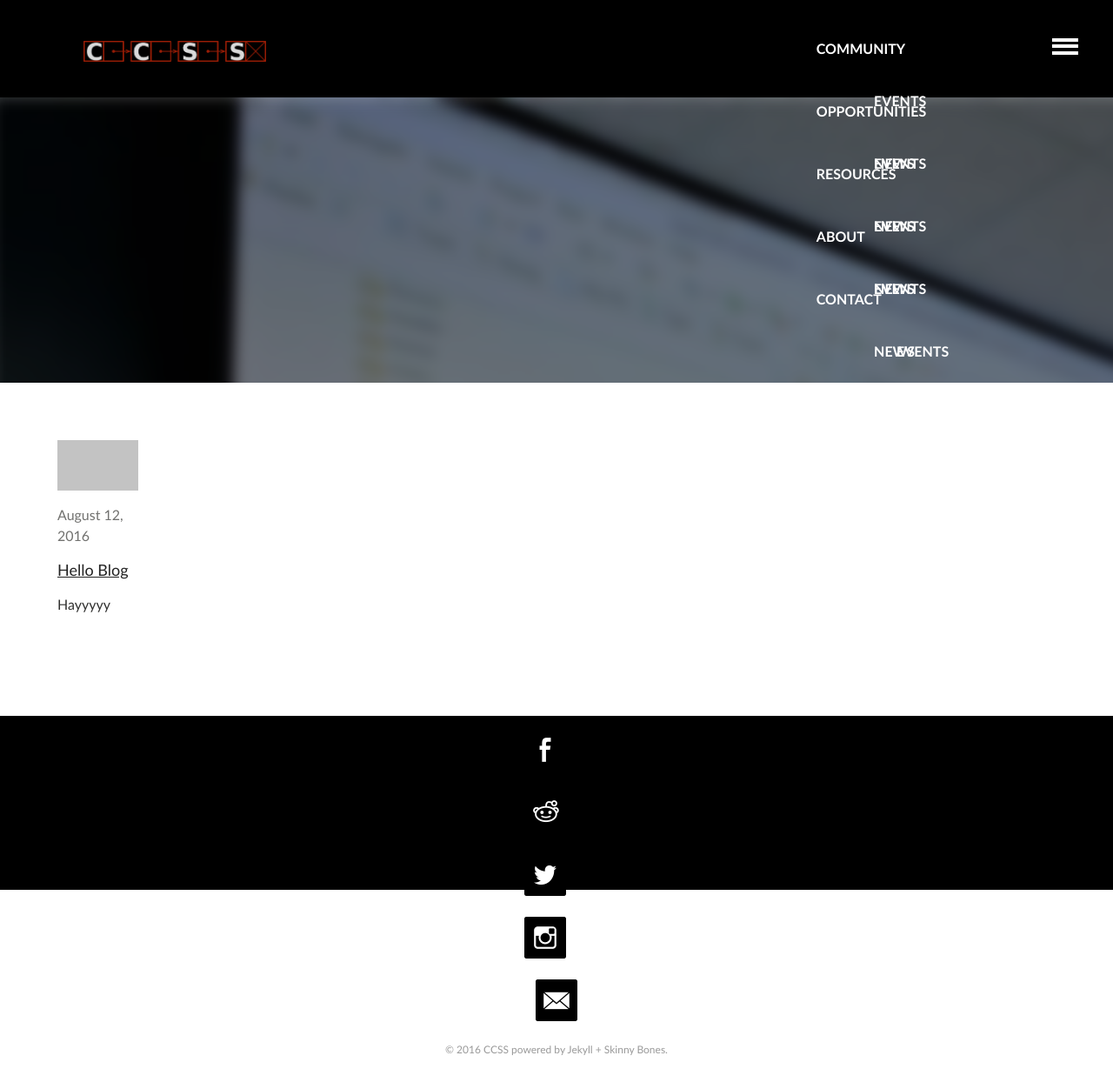
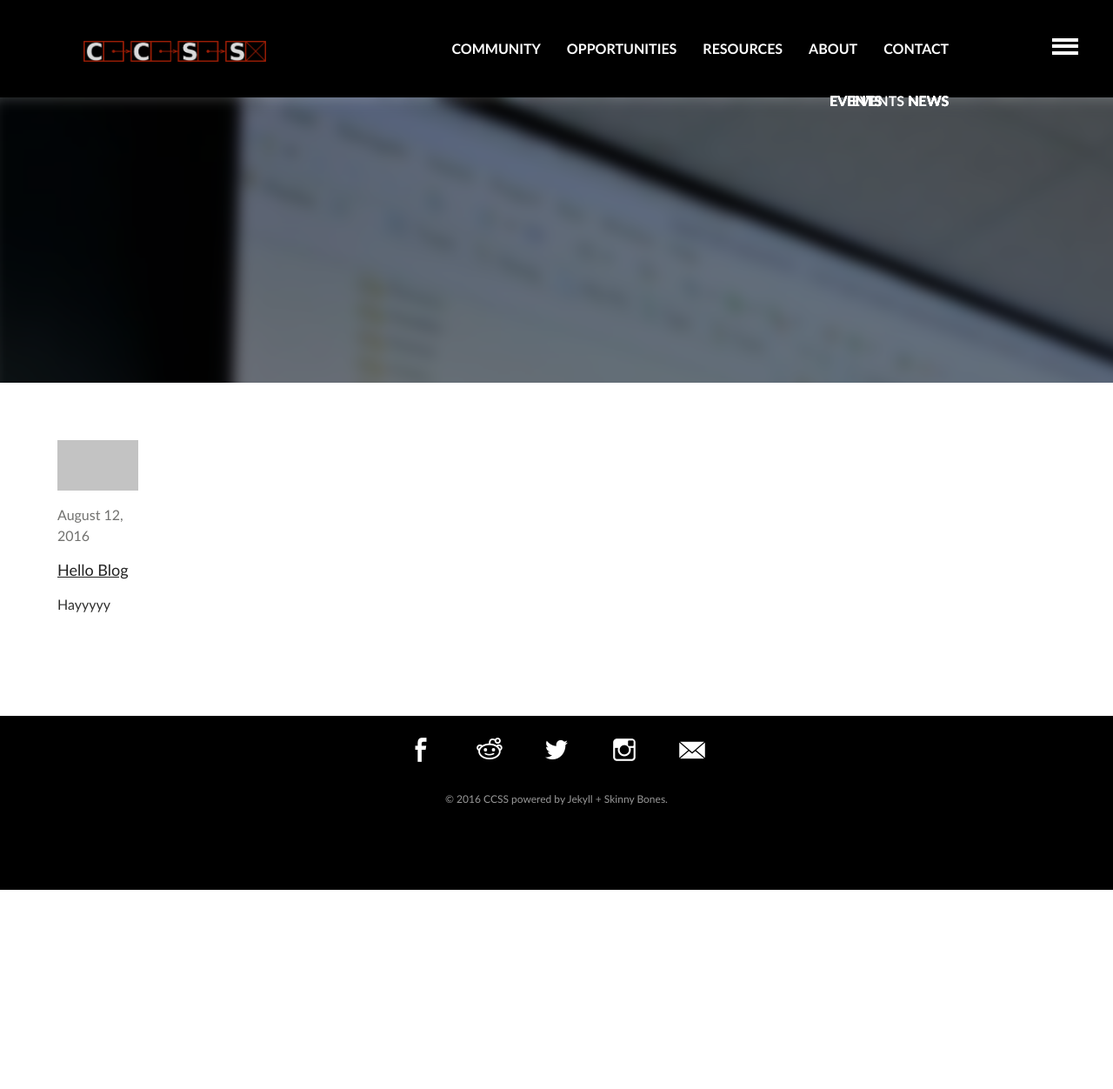
Before and after one commit to brittnylapierre/ccss_web, a Jekyll site: the page built from index.md, in a window 1280 px wide. Shown: the top 1252 px of the page at 87% size. Built offline with Jekyll 4.4.1, drawn with Linux system fonts in a browser that asks for light colours.

Commit message:
Updated _layout.scss

```diff
--- a/_sass/_layout.scss
+++ b/_sass/_layout.scss
@@ -42,11 +42,16 @@
 /*
    Menus
    ========================================================================== */
+.sub-menu {
+	li{
+    	display: block;
+    }
+}
 
 .menu {
 	li {
 		//float: left;
-        display: block;
+        display: inline-block;
 		&:last-child a {
 			@include media($medium) {
 				margin-right: 0; // remove spacing from last menu link
```
